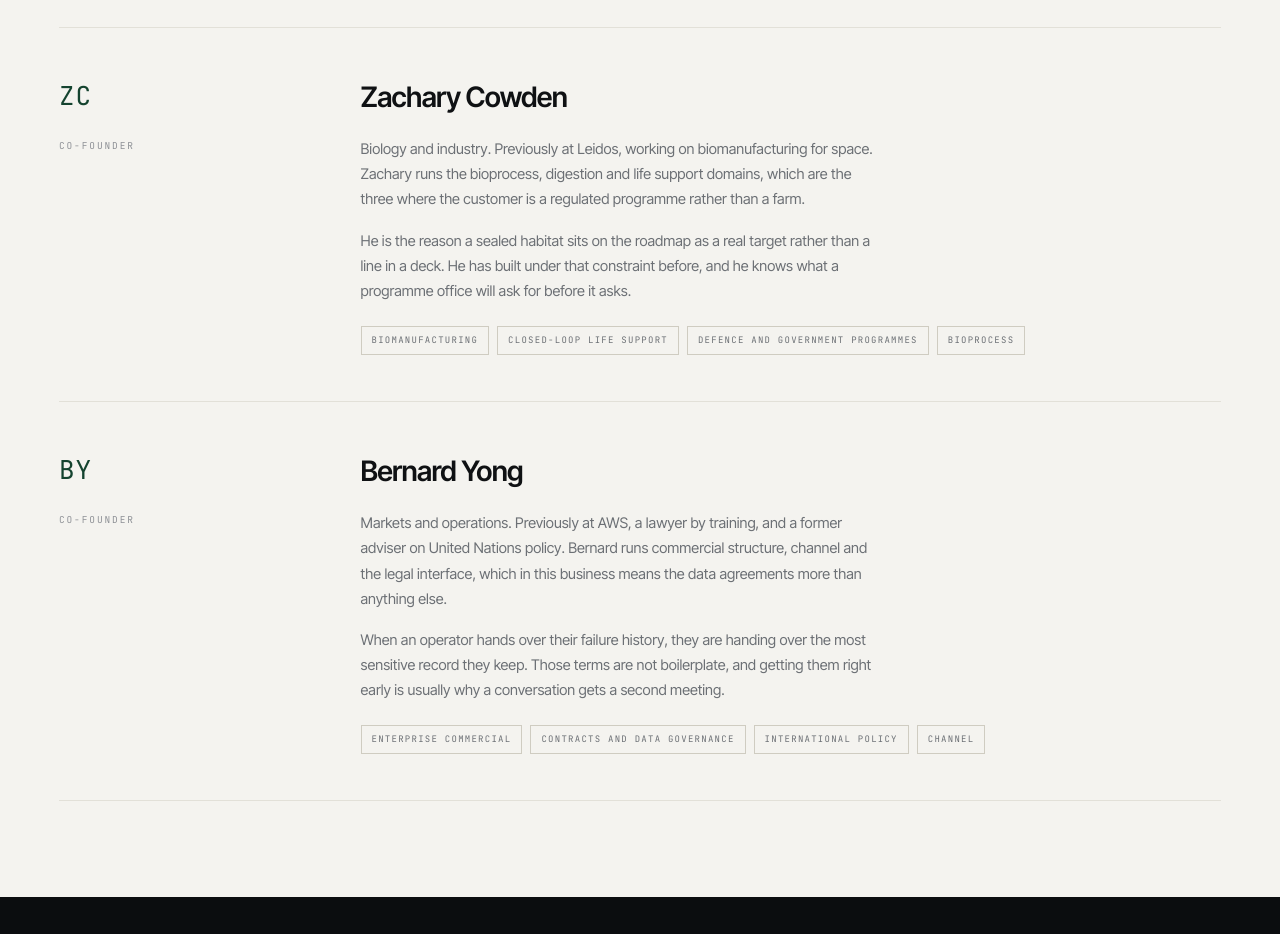
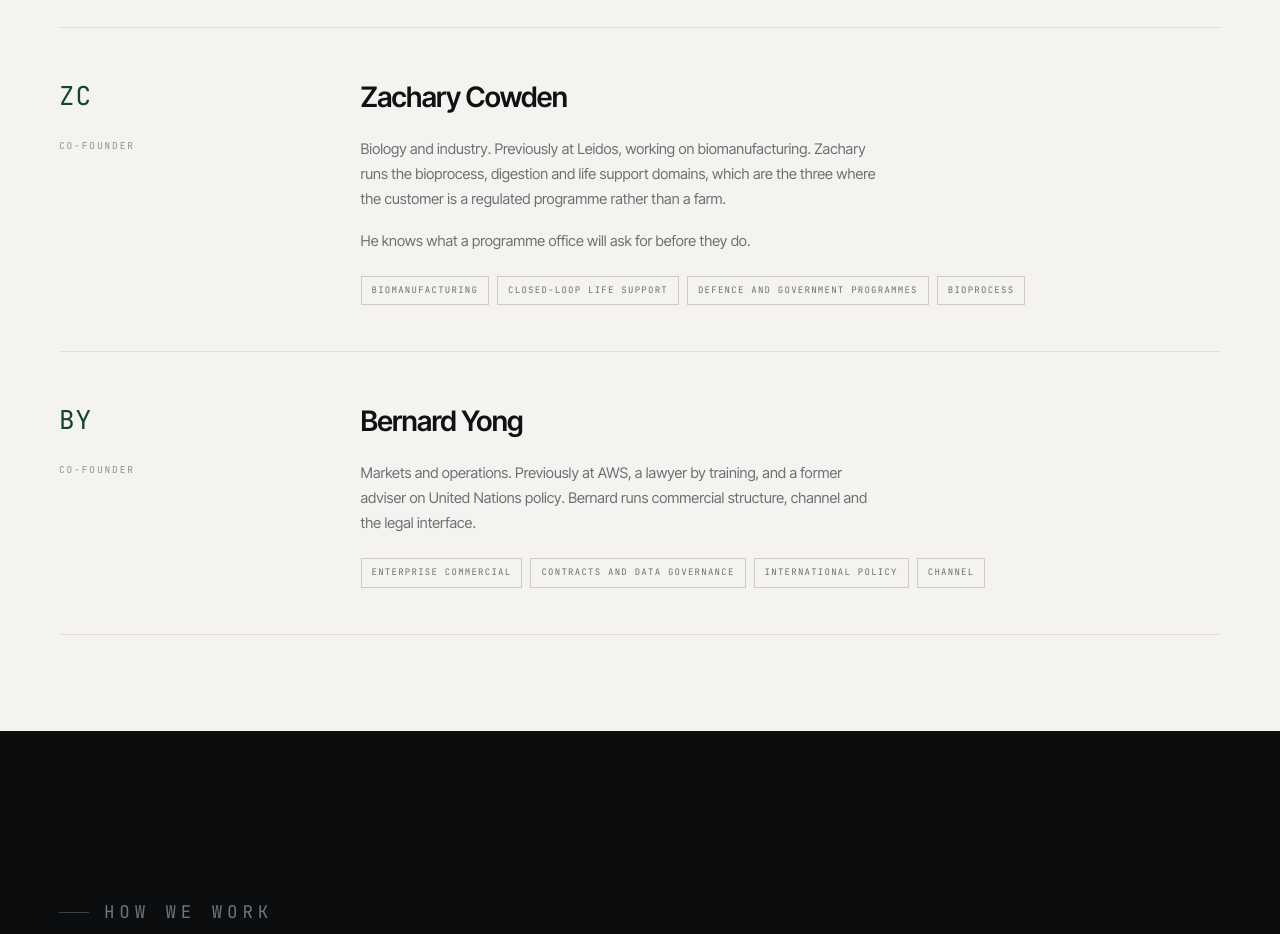
Before and after one commit to CamSouza13/OE-Web, a plain HTML site: page team.html in a window 1280 px wide. Shown: the part 1100-2034 px from the top of the page. Drawn offline with Linux system fonts and the light colour scheme.

Commit message:
Update team.html

```diff
--- a/team.html
+++ b/team.html
@@ -74,12 +74,11 @@ var _d=document.documentElement;_d.classList.add("js");setTimeout(function(){if(
    </div>
    <div>
     <h3>Zachary Cowden</h3>
-    <p>Biology and industry. Previously at Leidos, working on biomanufacturing for space.
+    <p>Biology and industry. Previously at Leidos, working on biomanufacturing.
      Zachary runs the bioprocess, digestion and life support domains, which are the three where
      the customer is a regulated programme rather than a farm.</p>
-    <p>He is the reason a sealed habitat sits on the roadmap as a real target rather than a
-     line in a deck. He has built under that constraint before, and he knows what a programme
-     office will ask for before it asks.</p>
+    <p>He knows what a programme office will ask for before they do.</p>
+
     <div class="tags"><span>Biomanufacturing</span><span>Closed-loop life support</span>
      <span>Defence and government programmes</span><span>Bioprocess</span></div>
    </div>
@@ -93,11 +92,8 @@ var _d=document.documentElement;_d.classList.add("js");setTimeout(function(){if(
    <div>
     <h3>Bernard Yong</h3>
     <p>Markets and operations. Previously at AWS, a lawyer by training, and a former adviser on
-     United Nations policy. Bernard runs commercial structure, channel and the legal interface,
-     which in this business means the data agreements more than anything else.</p>
-    <p>When an operator hands over their failure history, they are handing over the most
-     sensitive record they keep. Those terms are not boilerplate, and getting them right early is
-     usually why a conversation gets a second meeting.</p>
+     United Nations policy. Bernard runs commercial structure, channel and the legal interface.</p>
+
     <div class="tags"><span>Enterprise commercial</span><span>Contracts and data governance</span>
      <span>International policy</span><span>Channel</span></div>
    </div>
```
